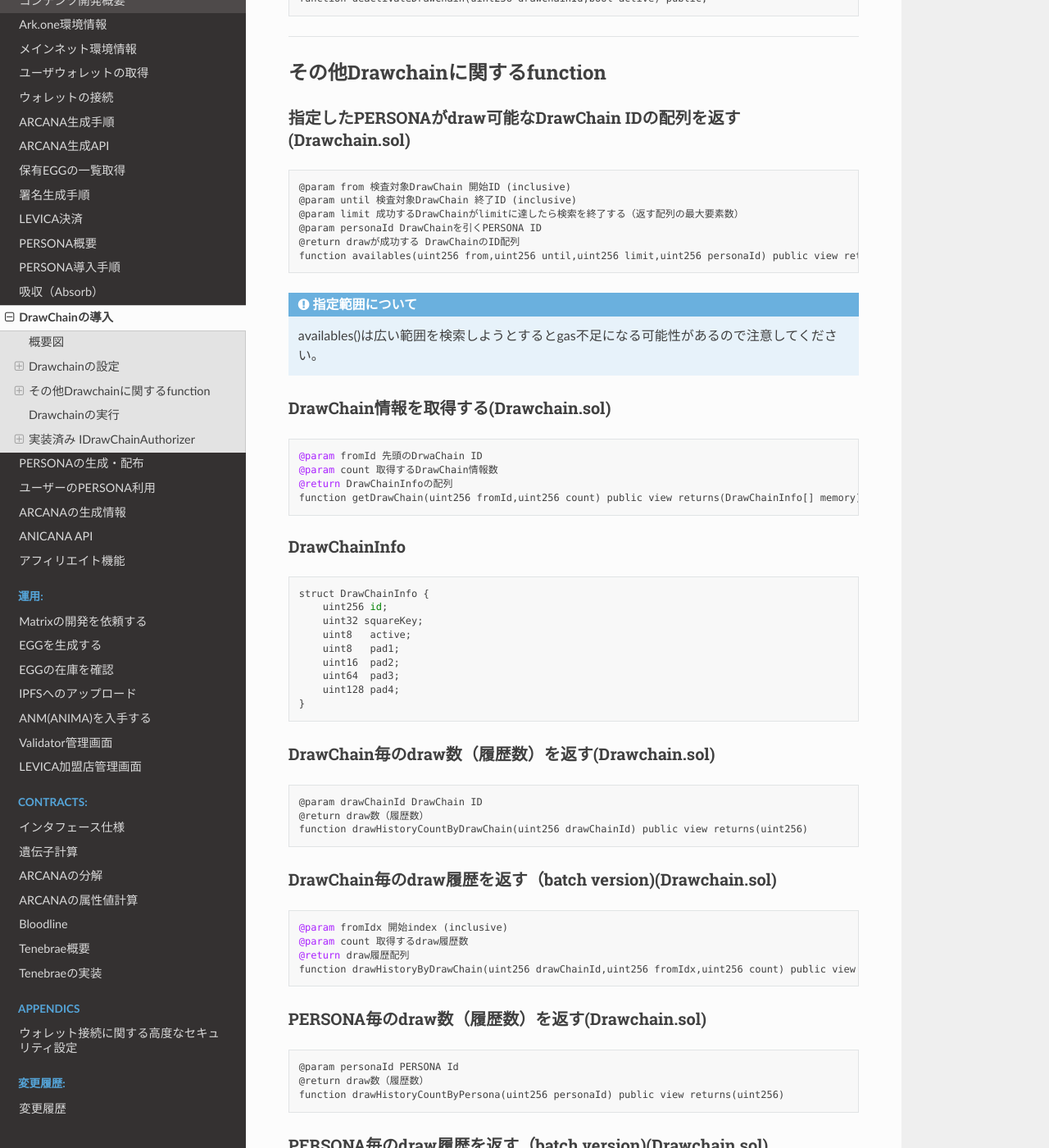
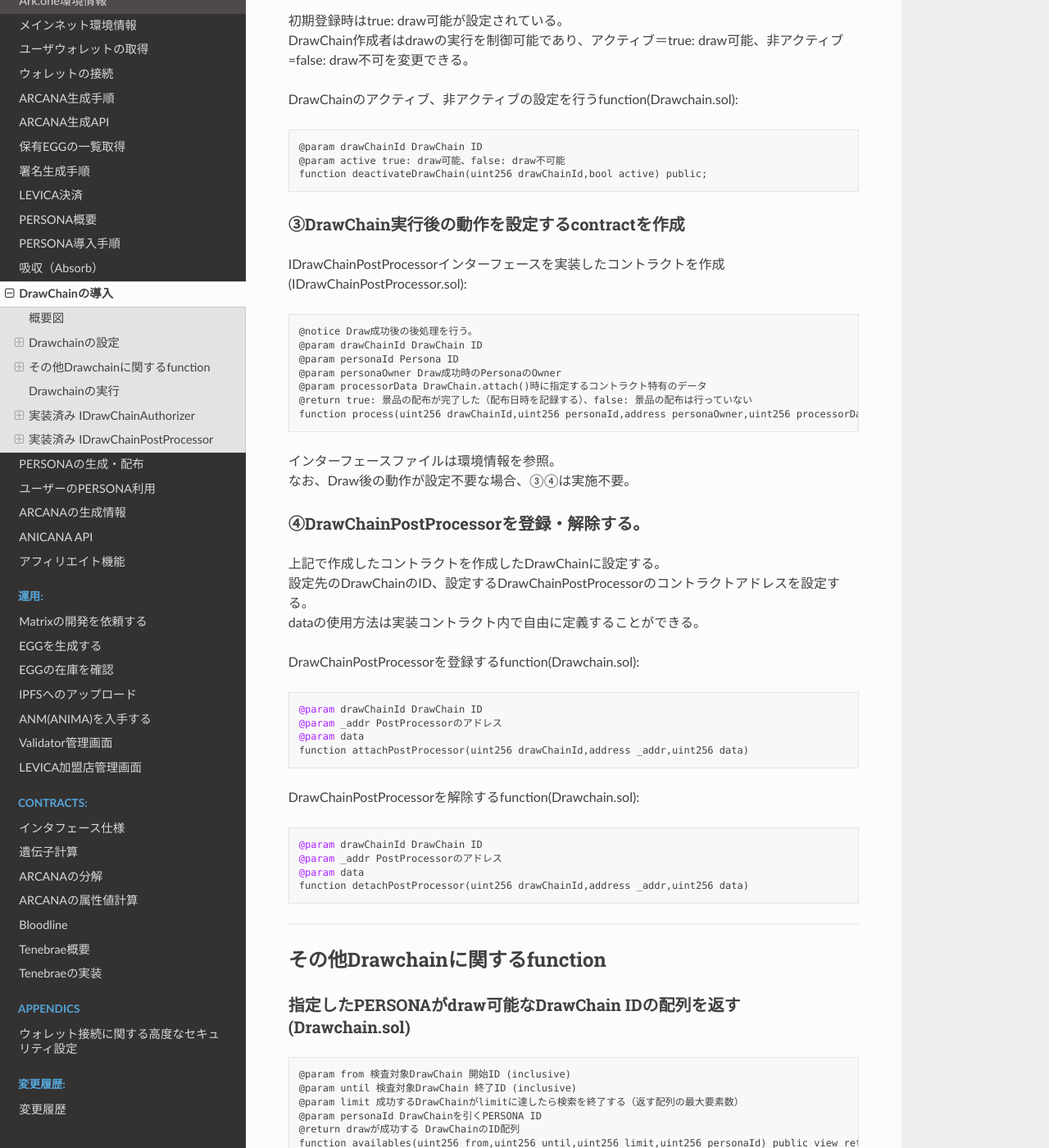
Before and after one commit to Orange-Code-Project/anicana-docs, a Sphinx documentation site: the page built from source/game-development/drawchain-introduction.rst, in a window 1280 px wide and 1400 px high, scrolled down 2174 px. Shown: the whole window at 82% size. Built offline with Sphinx 7.4.7 and the Read the Docs theme 3.1.0, drawn with Linux system fonts in a browser that asks for light colours; some of the changed text lies outside the part shown.

Commit message:
[update]
Ark.one環境情報
メインネット環境情報
 IDrawChainPostProcessor.solを追加
DrawChainの導入
 概要図の更新
 PostProcessorの説明を追加

```diff
--- a/source/change-history/change-history.rst
+++ b/source/change-history/change-history.rst
@@ -7,6 +7,12 @@
     :align: center
 
     "No", "更新日", "バージョン", "変更内容"
+    "28.", "2024/10/28", "1.5.3", "| Ark.one環境情報
+    | メインネット環境情報
+    | 　⇒IDrawChainPostProcessor.solを追加
+    | DrawChainの導入
+    | 　⇒概要図の更新。PostProcessorの説明を追加。
+    | 　"
     "27.", "2024/06/26", "1.5.2", "| LEVICA API（メインネット）
     | LEVICA API（Ark.one）
     | 　⇒リリース内容の更新
--- a/source/game-development/drawchain-introduction.rst
+++ b/source/game-development/drawchain-introduction.rst
@@ -13,6 +13,7 @@ Drawchainの設定
 ============================================
 | DrawChainを実行する際の条件を設定できる。
 | IDrawChainAuthorizerインターフェースを継承したコントラクトを登録することで設定が可能。
+| またIDrawChainPostProcessorインターフェースを継承したコントラクトを登録することで、Draw後の動作が設定が可能。
 
 ■パブリッシャー向けfunction
 
@@ -63,6 +64,44 @@ DrawChainのアクティブ、非アクティブの設定を行うfunction(Drawc
         @param drawChainId DrawChain ID
         @param active true: draw可能、false: draw不可能
         function deactivateDrawChain(uint256 drawChainId,bool active) public;
+
+
+③DrawChain実行後の動作を設定するcontractを作成
+^^^^^^^^^^^^^^^^^^^^^^^^^^^^^^^^^^^^^^^^^^^^^^^^^^^^^^^^^^
+
+IDrawChainPostProcessorインターフェースを実装したコントラクトを作成(IDrawChainPostProcessor.sol)::
+
+        @notice Draw成功後の後処理を行う。
+        @param drawChainId DrawChain ID
+        @param personaId Persona ID
+        @param personaOwner Draw成功時のPersonaのOwner
+        @param processorData DrawChain.attach()時に指定するコントラクト特有のデータ
+        @return true: 景品の配布が完了した（配布日時を記録する）、false: 景品の配布は行っていない
+        function process(uint256 drawChainId,uint256 personaId,address personaOwner,uint256 processorData) external returns(bool);
+
+| インターフェースファイルは環境情報を参照。
+| なお、Draw後の動作が設定不要な場合、③④は実施不要。
+
+
+④DrawChainPostProcessorを登録・解除する。
+^^^^^^^^^^^^^^^^^^^^^^^^^^^^^^^^^^^^^^^^^^^^^^^^^^^^^
+| 上記で作成したコントラクトを作成したDrawChainに設定する。
+| 設定先のDrawChainのID、設定するDrawChainPostProcessorのコントラクトアドレスを設定する。
+| dataの使用方法は実装コントラクト内で自由に定義することができる。
+
+DrawChainPostProcessorを登録するfunction(Drawchain.sol)::
+
+        @param drawChainId DrawChain ID
+        @param _addr PostProcessorのアドレス
+        @param data
+        function attachPostProcessor(uint256 drawChainId,address _addr,uint256 data)
+
+DrawChainPostProcessorを解除するfunction(Drawchain.sol)::
+
+        @param drawChainId DrawChain ID
+        @param _addr PostProcessorのアドレス
+        @param data
+        function detachPostProcessor(uint256 drawChainId,address _addr,uint256 data)
 
 --------------------------------------------------------------------------------------------------------------------------------
 
@@ -201,6 +240,15 @@ PERSONA owner毎のdraw履歴を返す（batch version)(Drawchain.sol)
         @return draw履歴配列
         function drawHistoryByPersonaOwner (address personaOwner,uint256 fromIdx,uint256 count) public view returns(History[] memory)
 
+DrawChain毎に設定されたPostProcessorの情報を返す(Drawchain.sol)
+^^^^^^^^^^^^^^^^^^^^^^^^^^^^^^^^^^^^^^^^^^^^^^^^^^^^^^^^^^^^^^^^^^^^^^^^^^^^^^^^^^^^^^^^^^^^
+
+::
+
+        @param drawChainId DrawChain ID
+        @return PostProcessorInfo
+        function listPostProcessor(uint256 drawChainId) public view override returns(PostProcessorInfo[] memory)
+
 ------------------------------------------------------------------------------------------------------------------------------------------------
 
 Drawchainの実行
@@ -337,3 +385,18 @@ newPreset::
         @param personas 登録したいPRRSONA IDの配列
         @return numPresets 登録番号
         function newPreset(uint256[] calldata personas) public returns(uint256)
+
+
+実装済み IDrawChainPostProcessor
+============================================
+
+| 現在利用可能なIDrawChainPostProcessorインターフェースを実装したコントラクトは以下となる。
+| 有効にするには、DrawChainにattachする必要がある。
+
+draw後に指定のPERSONAを、指定のアドレスに転送するコントラクト
+^^^^^^^^^^^^^^^^^^^^^^^^^^^^^^^^^^^^^^^^^^^^^^^^^^^^^^^^^^^^^^^^^^^^^^^^^^^^^^^^^^^^^^^^^^^^^^^^^^^^^^^^^^^^
+
+| (PersonaCollector.sol)
+| attach時のdataに転送先のアドレスを設定する。
+| draw時の引数のpersonaIdを上記で指定したアドレスに転送する。
+| draw実行前にDrawChainコントラクトに、PERSONAをapproveする必要がある。
--- a/source/game-development/main-environment.rst
+++ b/source/game-development/main-environment.rst
@@ -97,6 +97,7 @@
     IF, ダウンロード
     IDrawChainAuthorizer, :download:`IDrawChainAuthorizer.sol<../file_main/if/IDrawChainAuthorizer.sol>`
     IAbsorbApprover,      :download:`IAbsorbApprover.sol<../file_main/if/IAbsorbApprover.sol>`
+	IDrawChainPostProcessor, :download:`IDrawChainPostProcessor.sol<../file_main/if/IDrawChainPostProcessor.sol>`
 
 -------------------------------------------------------------------
 
--- a/source/game-development/test-environment.rst
+++ b/source/game-development/test-environment.rst
@@ -100,8 +100,9 @@
     :align: center
 
     IF, ダウンロード
-    IDrawChainAuthorizer, :download:`IDrawChainAuthorizer.sol<../file_ark1/if/IDrawChainAuthorizer.sol>`
-    IAbsorbApprover,      :download:`IAbsorbApprover.sol<../file_ark1/if/IAbsorbApprover.sol>`
+    IDrawChainAuthorizer,    :download:`IDrawChainAuthorizer.sol<../file_ark1/if/IDrawChainAuthorizer.sol>`
+    IAbsorbApprover,         :download:`IAbsorbApprover.sol<../file_ark1/if/IAbsorbApprover.sol>`
+	IDrawChainPostProcessor, :download:`IDrawChainPostProcessor.sol<../file_ark1/if/IDrawChainPostProcessor.sol>`
 
 -------------------------------------------------------------------
 
```
Also changed, not shown: source/img/PERSONA/DrawChain.png, 2 other files.
